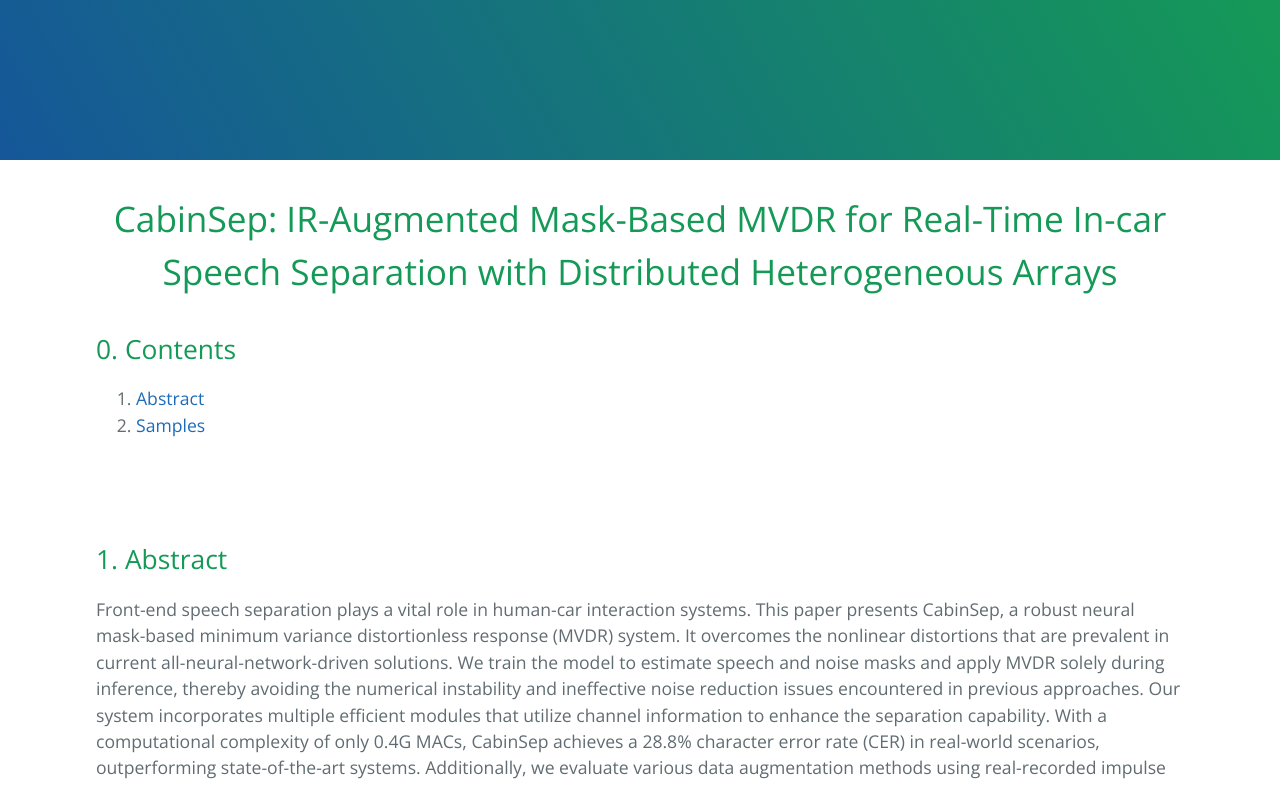
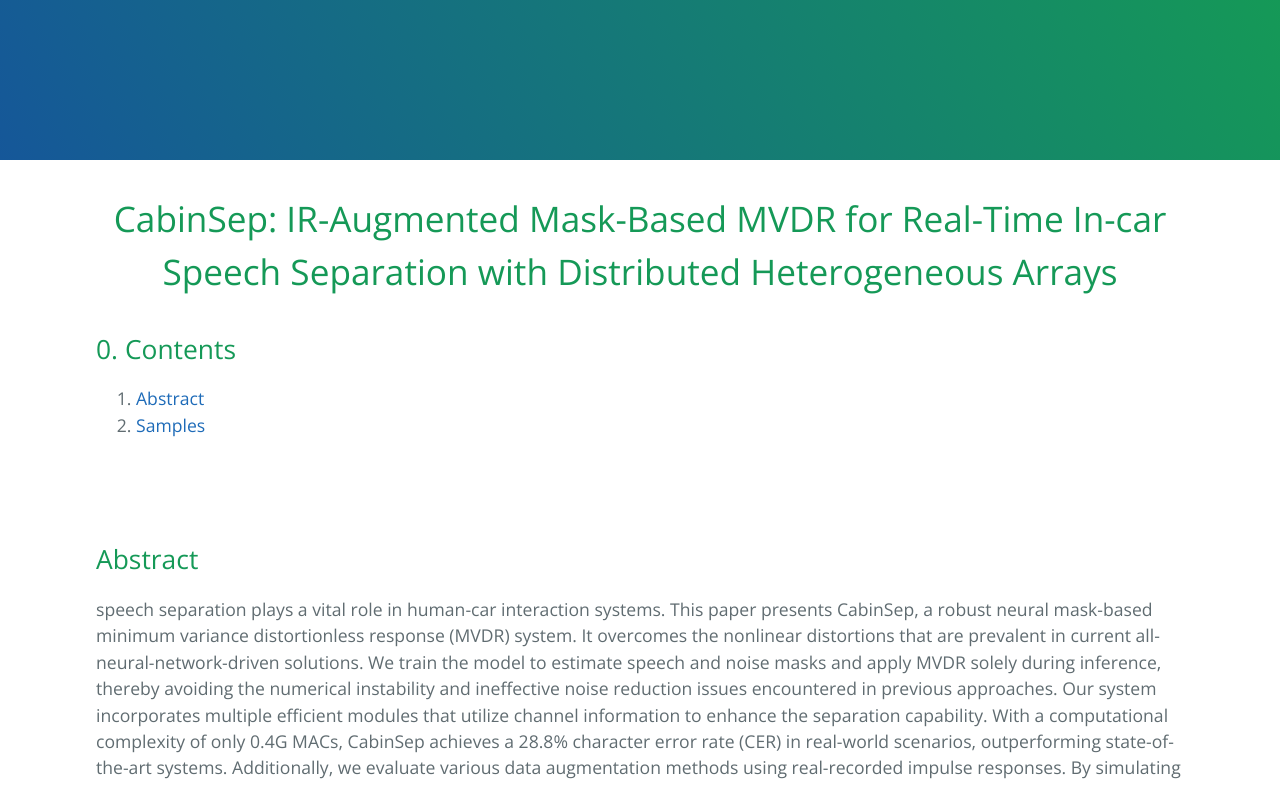
Before and after one commit to cabinsep/cabinsep, a plain HTML site: page index.html in a window 1280 px wide. Shown: the top 785 px of the page. Drawn offline with nearby package versions, Linux system fonts and the light colour scheme.

Commit message:
Update index.html

```diff
--- a/index.html
+++ b/index.html
@@ -22,8 +22,8 @@
       <li><a href="#samples">Samples</a></li>
     </ol>
     <br><br>
-    <h2 id="abstract">1. Abstract</h2>
-      Front-end speech separation plays a vital role in human-car interaction systems. This paper presents CabinSep, a robust neural mask-based minimum variance distortionless response (MVDR) system. It overcomes the nonlinear distortions that are prevalent in current all-neural-network-driven solutions. We train the model to estimate speech and noise masks and apply MVDR solely during inference, thereby avoiding the numerical instability and ineffective noise reduction issues encountered in previous approaches. Our system incorporates multiple efficient modules that utilize channel information to enhance the separation capability. With a computational complexity of only 0.4G MACs, CabinSep achieves a 28.8% character error rate (CER) in real-world scenarios, outperforming state-of-the-art systems. Additionally, we evaluate various data augmentation methods using real-recorded impulse responses. By simulating more realistic training data, we improve speaker positioning accuracy and further reduce the CER.
+    <h2 id="abstract">Abstract</h2>
+      speech separation plays a vital role in human-car interaction systems. This paper presents CabinSep, a robust neural mask-based minimum variance distortionless response (MVDR) system. It overcomes the nonlinear distortions that are prevalent in current all-neural-network-driven solutions. We train the model to estimate speech and noise masks and apply MVDR solely during inference, thereby avoiding the numerical instability and ineffective noise reduction issues encountered in previous approaches. Our system incorporates multiple efficient modules that utilize channel information to enhance the separation capability. With a computational complexity of only 0.4G MACs, CabinSep achieves a 28.8% character error rate (CER) in real-world scenarios, outperforming state-of-the-art systems. Additionally, we evaluate various data augmentation methods using real-recorded impulse responses. By simulating more realistic training data, we improve speaker positioning accuracy and further reduce the CER.
       <br>
       <center><img src="cabinsep_framework.png" style="height:300px"/></center>
     <br><br>
```
